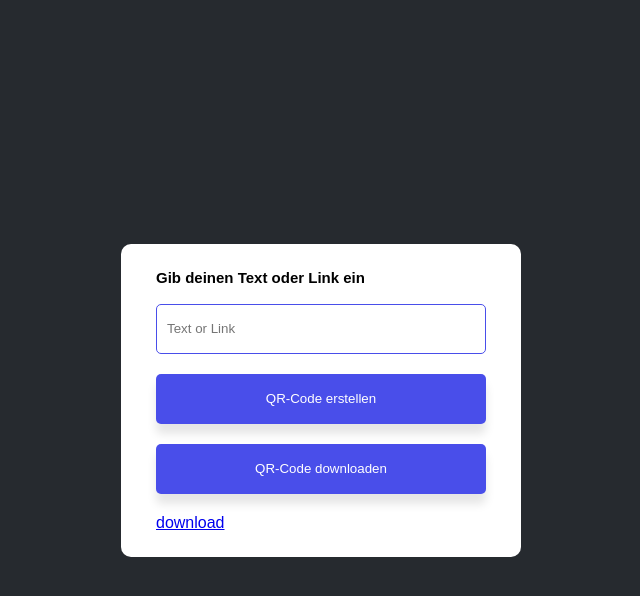
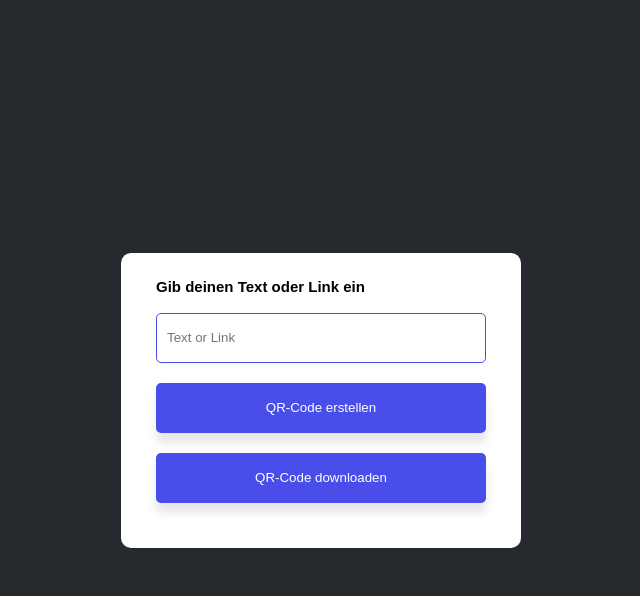
Before and after one commit to LeoLaus03/qrCodeGenerator, a Flask app: page / in a window 1280 px wide. Shown: the top 596 px of the page, without its empty margins (319-959 px from the left). Run offline with Flask 3, Linux system fonts and the light colour scheme.

Commit message:
fertige App für Server

```diff
--- a/templates/index.html
+++ b/templates/index.html
@@ -13,7 +13,6 @@
         <input type="text" placeholder="Text or Link" id="linkInput">
         <button id="qrCodeErstellenButton">QR-Code erstellen</button>
         <button id="qrCodeDownloadButton">QR-Code downloaden</button>
-        <a href="/static/qr_code.stl" download>download</a>
     </div>
     <script src="../static/main.js"></script>
 </body>
```
Also changed, not shown: static/main.js (+0 -62 lines).
